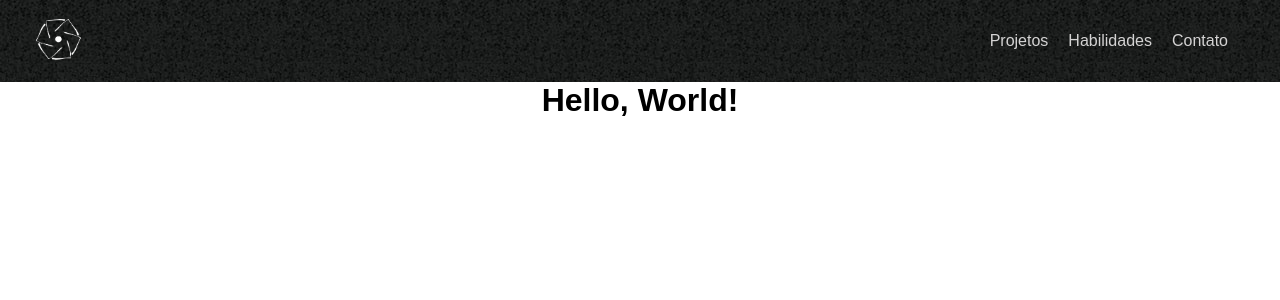
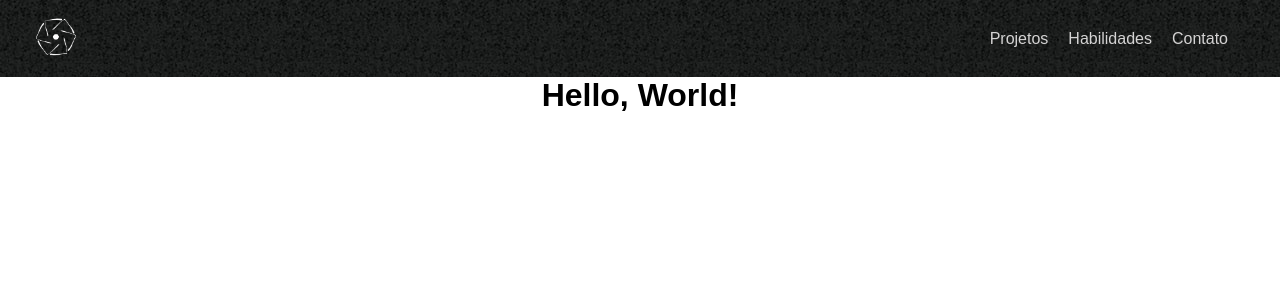
Before and after one commit to heiderick13/portfolio-react, a React (Vite) app: page / in a window 1280 px wide. Shown: the top 300 px of the page. Built offline with nearby package versions, Linux system fonts and the light colour scheme.

Commit message:
:lipstick: resize logo

```diff
--- a/src/styles/Navbar.css
+++ b/src/styles/Navbar.css
@@ -9,7 +9,7 @@ header {
 }
 
 .myLogo {
-  height: 50px;
+  height: 45px;
   cursor: pointer;
 }
 
```
